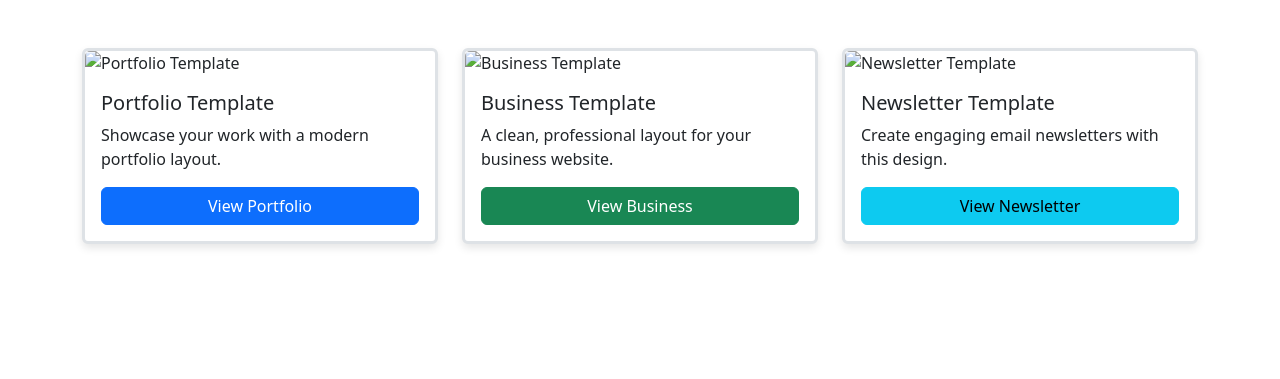
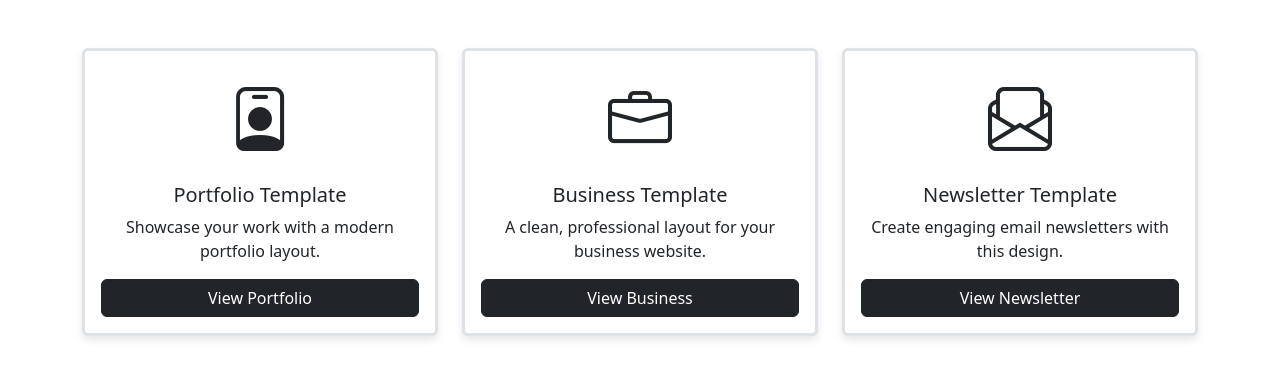
Before and after one commit to MarcinCuprys13/Content-Management-System, a Django app: template ibicms/templates/choose_template.html in a window 1280 px wide. Shown: the part 56-435 px from the top of the page. Run offline with Django 4.2, Linux system fonts and the light colour scheme; the template is opened without the code that fills it, so the values that code supplies are empty; some libraries are stand-ins or nearby versions.

Commit message:
portfolio creator

```diff
--- a/ibicms/templates/choose_template.html
+++ b/ibicms/templates/choose_template.html
@@ -2,8 +2,10 @@
 <html>
 <head>
     <title>{% block title %}CMS{% endblock %}</title>
-    <!-- Bootstrap CSS CDN -->
+    <!-- Bootstrap CSS -->
     <link href="https://cdn.jsdelivr.net/npm/bootstrap@5.3.3/dist/css/bootstrap.min.css" rel="stylesheet">
+    <!-- Bootstrap Icons -->
+    <link href="https://cdn.jsdelivr.net/npm/bootstrap-icons@1.10.5/font/bootstrap-icons.css" rel="stylesheet">
     <style>
         .custom-card {
             border: 3px solid #dee2e6;
@@ -13,13 +15,14 @@
         }
         .custom-card:hover {
             transform: translateY(-8px);
-            border-color: #0d6efd;
+            border-color: #212529; /* match btn-dark */
             box-shadow: 0 8px 20px rgba(0, 0, 0, 0.2);
         }
-        .card-body {
-            display: flex;
-            flex-direction: column;
-            justify-content: space-between;
+        .icon-wrapper {
+            font-size: 4rem;
+            color: #212529;
+            text-align: center;
+            margin-top: 20px;
         }
     </style>
 </head>
@@ -54,11 +57,13 @@
             <!-- Portfolio Template -->
             <div class="col-md-4 d-flex">
                 <div class="card custom-card w-100">
-                    <img src="https://via.placeholder.com/300x150" class="card-img-top" alt="Portfolio Template">
-                    <div class="card-body">
-                        <h5 class="card-title">Portfolio Template</h5>
-                        <p class="card-text">Showcase your work with a modern portfolio layout.</p>
-                        <a href="{% url 'portfolio' %}" class="btn btn-primary mt-auto">View Portfolio</a>
+                    <div class="icon-wrapper">
+                        <i class="bi bi-person-badge"></i>
+                    </div>
+                    <div class="card-body d-flex flex-column">
+                        <h5 class="card-title text-center">Portfolio Template</h5>
+                        <p class="card-text text-center">Showcase your work with a modern portfolio layout.</p>
+                        <a href="{% url 'portfolio' %}" class="btn btn-dark mt-auto">View Portfolio</a>
                     </div>
                 </div>
             </div>
@@ -66,11 +71,13 @@
             <!-- Business Template -->
             <div class="col-md-4 d-flex">
                 <div class="card custom-card w-100">
-                    <img src="https://via.placeholder.com/300x150" class="card-img-top" alt="Business Template">
-                    <div class="card-body">
-                        <h5 class="card-title">Business Template</h5>
-                        <p class="card-text">A clean, professional layout for your business website.</p>
-                        <a href="{% url 'business' %}" class="btn btn-success mt-auto">View Business</a>
+                    <div class="icon-wrapper">
+                        <i class="bi bi-briefcase"></i>
+                    </div>
+                    <div class="card-body d-flex flex-column">
+                        <h5 class="card-title text-center">Business Template</h5>
+                        <p class="card-text text-center">A clean, professional layout for your business website.</p>
+                        <a href="{% url 'business' %}" class="btn btn-dark mt-auto">View Business</a>
                     </div>
                 </div>
             </div>
@@ -78,11 +85,13 @@
             <!-- Newsletter Template -->
             <div class="col-md-4 d-flex">
                 <div class="card custom-card w-100">
-                    <img src="https://via.placeholder.com/300x150" class="card-img-top" alt="Newsletter Template">
-                    <div class="card-body">
-                        <h5 class="card-title">Newsletter Template</h5>
-                        <p class="card-text">Create engaging email newsletters with this design.</p>
-                        <a href="{% url 'newsletter' %}" class="btn btn-info mt-auto">View Newsletter</a>
+                    <div class="icon-wrapper">
+                        <i class="bi bi-envelope-paper"></i>
+                    </div>
+                    <div class="card-body d-flex flex-column">
+                        <h5 class="card-title text-center">Newsletter Template</h5>
+                        <p class="card-text text-center">Create engaging email newsletters with this design.</p>
+                        <a href="{% url 'newsletter' %}" class="btn btn-dark mt-auto">View Newsletter</a>
                     </div>
                 </div>
             </div>
```
Also changed, not shown: ibicms/creators/portfolio_creator.html (added, +82 -0 lines).
